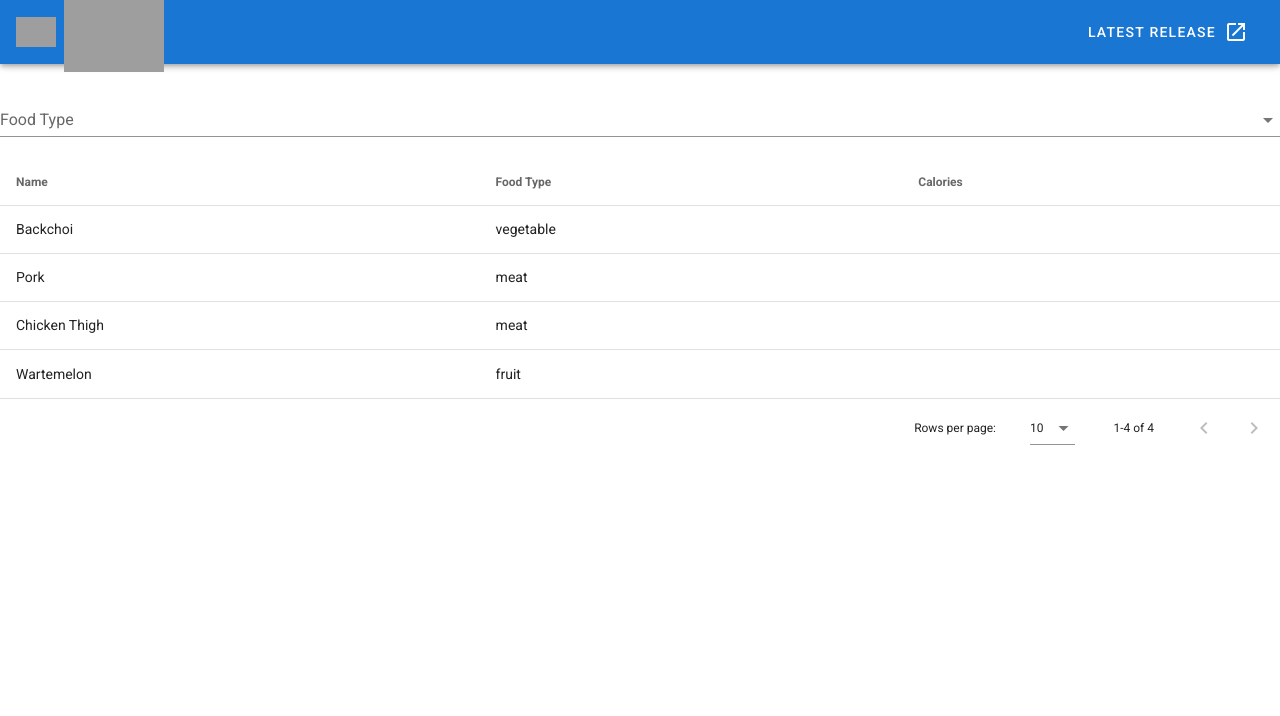
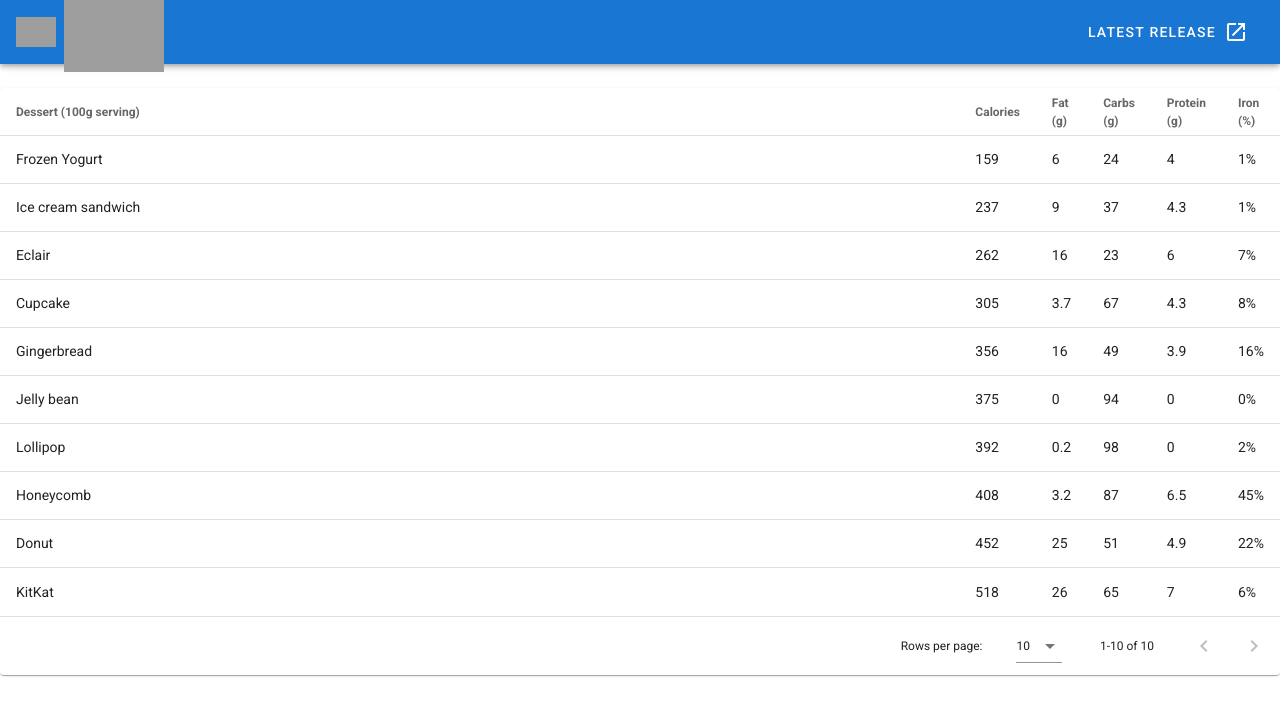
Before and after one commit to filipanselmo11/vuetify-table-app, a Vue app: page / in a window 1280 px wide. Shown: the top 716 px of the page. Built offline with nearby package versions, Linux system fonts and the light colour scheme; grey boxes are pictures that could not be loaded.

Commit message:
Add novo componente de tabela

```diff
--- a/src/App.vue
+++ b/src/App.vue
@@ -34,19 +34,20 @@
     </v-app-bar>
     <br />
     <v-main>
-      <table-component></table-component>
+      <new-table-component></new-table-component>
     </v-main>
   </v-app>
 </template>
 
 <script>
-import TableComponent from "./components/TableComponent.vue"
+import NewTableComponent from './components/NewTableComponent.vue';
 
 export default {
-  components: { TableComponent },
   name: "App",
+  components: {NewTableComponent},
   data: () => ({
     //
   }),
+
 };
 </script>
--- /dev/null
+++ b/src/components/NewTableComponent.vue
@@ -0,0 +1,172 @@
+<template>
+  <div>
+    <v-data-table :headers="headers" :items="desserts" class="elevation-1">
+      <template slot="headerCell" slot-scope="props">
+        <v-tooltip bottom>
+          <span slot="activator">
+            {{ props.header.text }}
+          </span>
+          <span>
+            {{ props.header.text }}
+          </span>
+        </v-tooltip>
+      </template>
+      <template slot="items" slot-scope="props">
+        <td>{{ props.item.name }}</td>
+        <td>{{ props.item.calories }}</td>
+        <td>{{ props.item.fat }}</td>
+        <td>{{ props.item.protein }}</td>
+        <td>{{ props.item.iron }}</td>
+      </template>
+    </v-data-table>
+  </div>
+</template>
+
+<script>
+export default {
+  name: "NewTableComponent",
+  data: () => ({
+    headers: [
+      {
+        text: "Dessert (100g serving)",
+        align: "left",
+        sortable: false,
+        value: "name",
+      },
+      {
+        align: "left",
+        sortable: false,
+        width: 15,
+        text: "Calories",
+        value: "calories",
+      },
+      {
+        align: "left",
+        sortable: false,
+        width: 15,
+        text: "Fat (g)",
+        value: "fat",
+      },
+      {
+        align: "left",
+        sortable: false,
+        width: 15,
+        text: "Carbs (g)",
+        value: "carbs",
+      },
+      {
+        align: "left",
+        sortable: false,
+        width: 15,
+        text: "Protein (g)",
+        value: "protein",
+      },
+      {
+        align: "left",
+        sortable: false,
+        width: 15,
+        text: "Iron (%)",
+        value: "iron",
+      },
+    ],
+    desserts: [
+      {
+        value: false,
+        name: "Frozen Yogurt",
+        calories: 159,
+        fat: 6.0,
+        carbs: 24,
+        protein: 4.0,
+        iron: "1%",
+      },
+      {
+        value: false,
+        name: "Ice cream sandwich",
+        calories: 237,
+        fat: 9.0,
+        carbs: 37,
+        protein: 4.3,
+        iron: "1%",
+      },
+      {
+        value: false,
+        name: "Eclair",
+        calories: 262,
+        fat: 16.0,
+        carbs: 23,
+        protein: 6.0,
+        iron: "7%",
+      },
+      {
+        value: false,
+        name: "Cupcake",
+        calories: 305,
+        fat: 3.7,
+        carbs: 67,
+        protein: 4.3,
+        iron: "8%",
+      },
+      {
+        value: false,
+        name: "Gingerbread",
+        calories: 356,
+        fat: 16.0,
+        carbs: 49,
+        protein: 3.9,
+        iron: "16%",
+      },
+      {
+        value: false,
+        name: "Jelly bean",
+        calories: 375,
+        fat: 0.0,
+        carbs: 94,
+        protein: 0.0,
+        iron: "0%",
+      },
+      {
+        value: false,
+        name: "Lollipop",
+        calories: 392,
+        fat: 0.2,
+        carbs: 98,
+        protein: 0,
+        iron: "2%",
+      },
+      {
+        value: false,
+        name: "Honeycomb",
+        calories: 408,
+        fat: 3.2,
+        carbs: 87,
+        protein: 6.5,
+        iron: "45%",
+      },
+      {
+        value: false,
+        name: "Donut",
+        calories: 452,
+        fat: 25.0,
+        carbs: 51,
+        protein: 4.9,
+        iron: "22%",
+      },
+      {
+        value: false,
+        name: "KitKat",
+        calories: 518,
+        fat: 26.0,
+        carbs: 65,
+        protein: 7,
+        iron: "6%",
+      },
+    ],
+  }),
+};
+</script>
+
+<style scoped>
+/* td {
+    width: 50px !important;
+} */
+</style>
```
